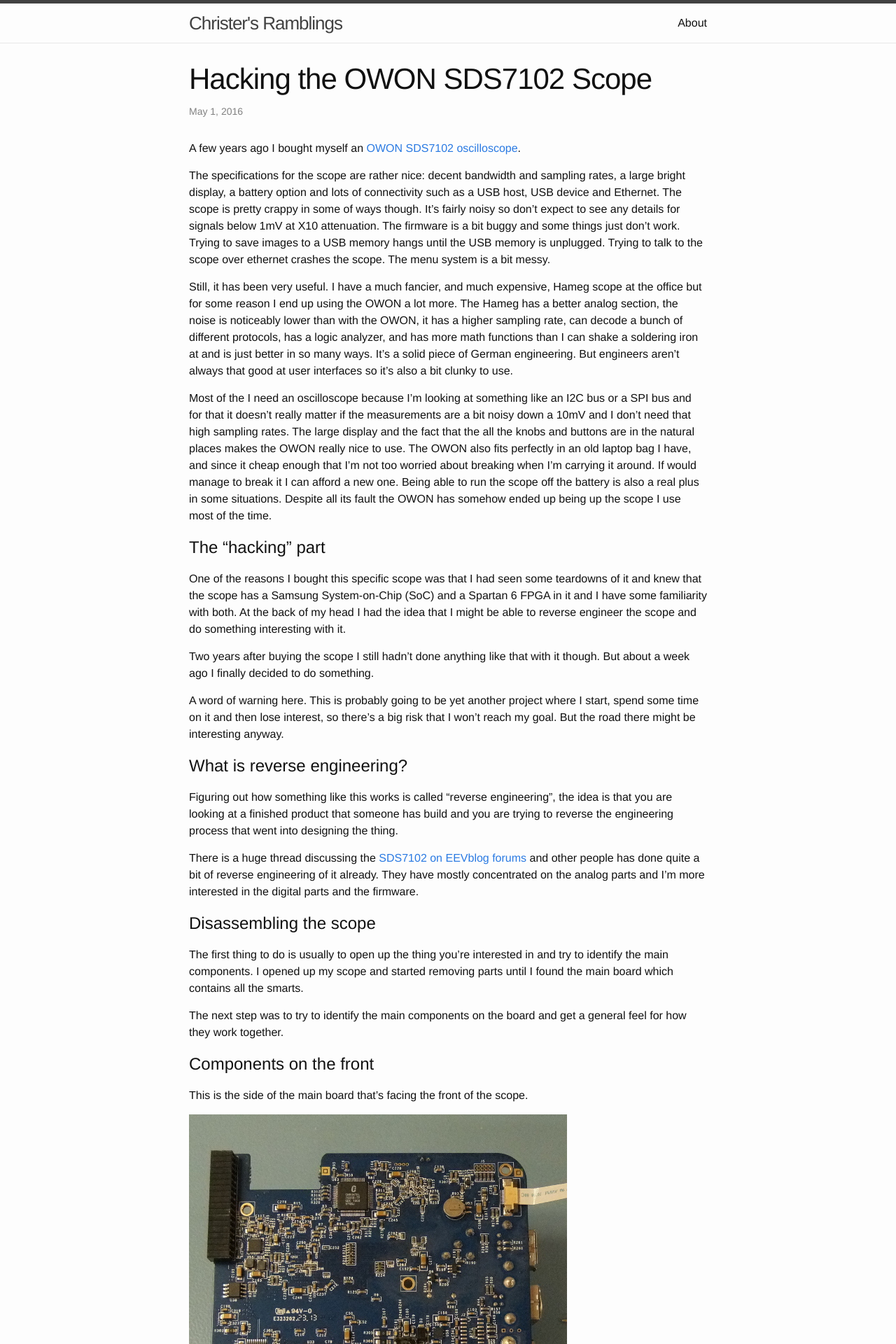
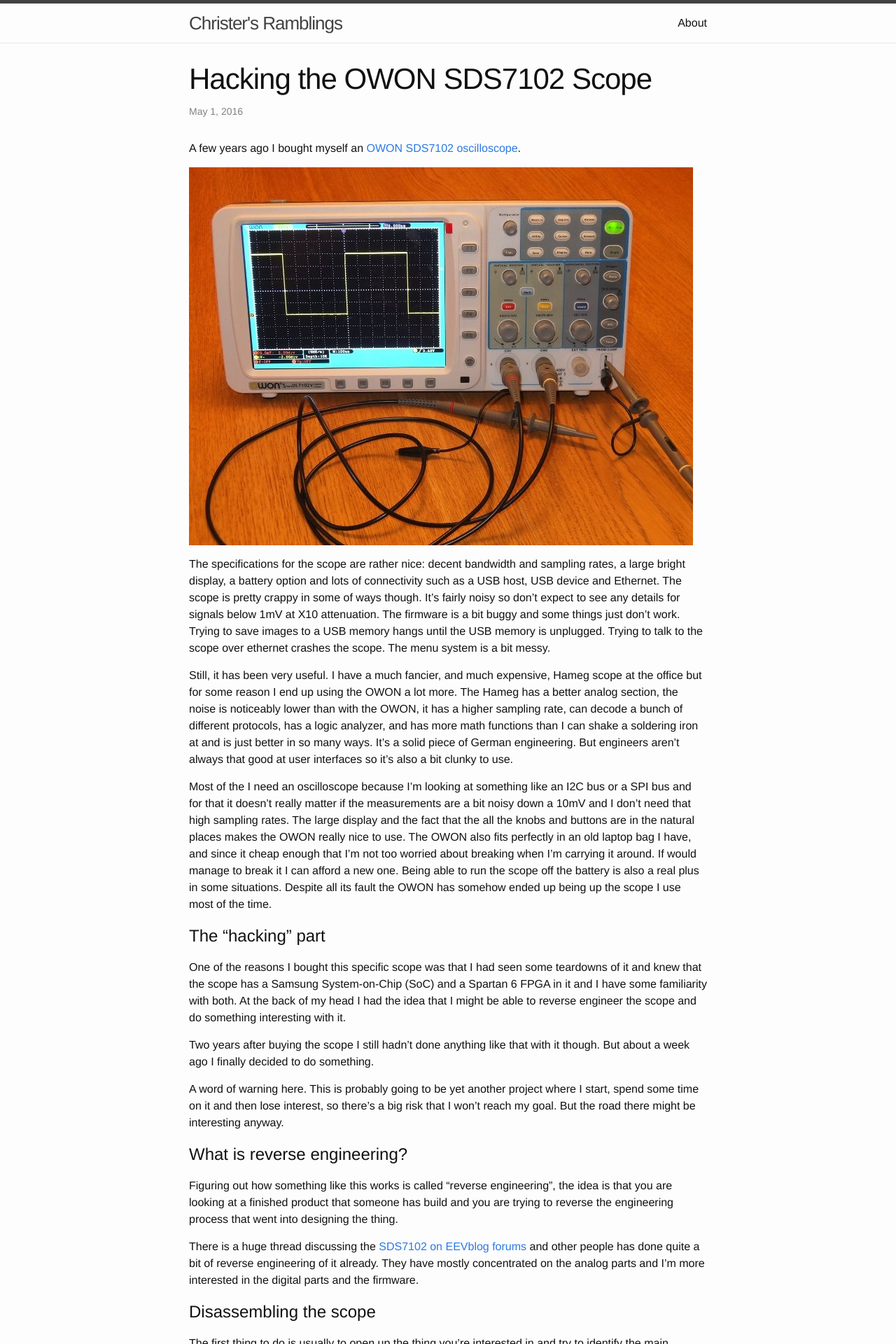
Before and after one commit to wingel/wingel.github.io, a Jekyll site: the page built from _posts/2016-05-01-sds7102-hacking.md, in a window 1280 px wide. Shown: the top 1920 px of the page at 70% size. Built offline with Jekyll 4.4.1, drawn with Linux system fonts in a browser that asks for light colours.

Commit message:
Add image of scope

```diff
--- a/_posts/2016-05-01-sds7102-hacking.md
+++ b/_posts/2016-05-01-sds7102-hacking.md
@@ -8,6 +8,8 @@
 
 A few years ago I bought myself an [OWON SDS7102
 oscilloscope](http://www.owon.com.hk/products_info.asp?ProID=172).
+
+![Scope]({{site.baseurl}}/images/2016-05-01-sds7102-hacking/scope.jpg)
 
 The specifications for the scope are rather nice: decent bandwidth and
 sampling rates, a large bright display, a battery option and lots of
```
